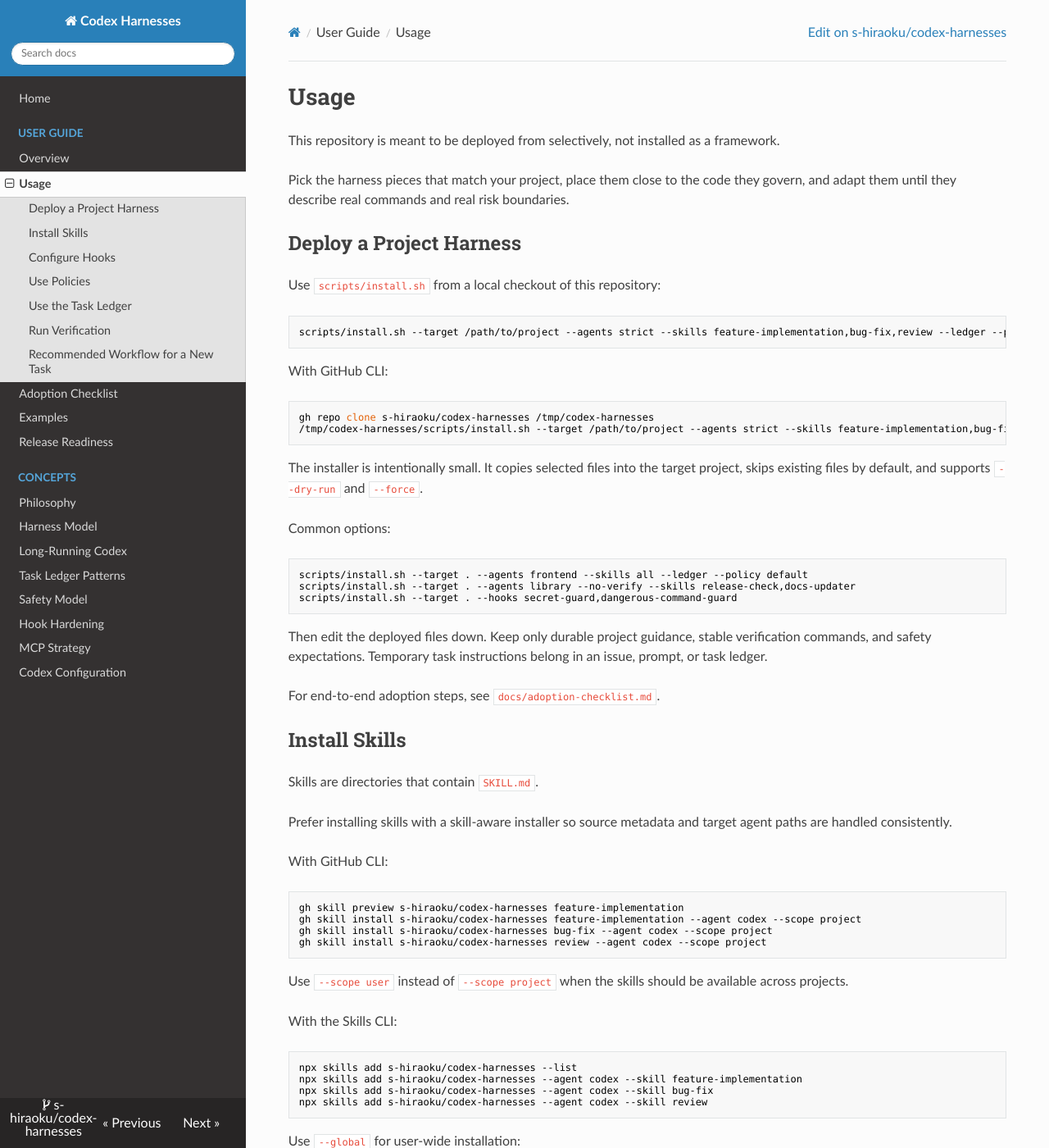
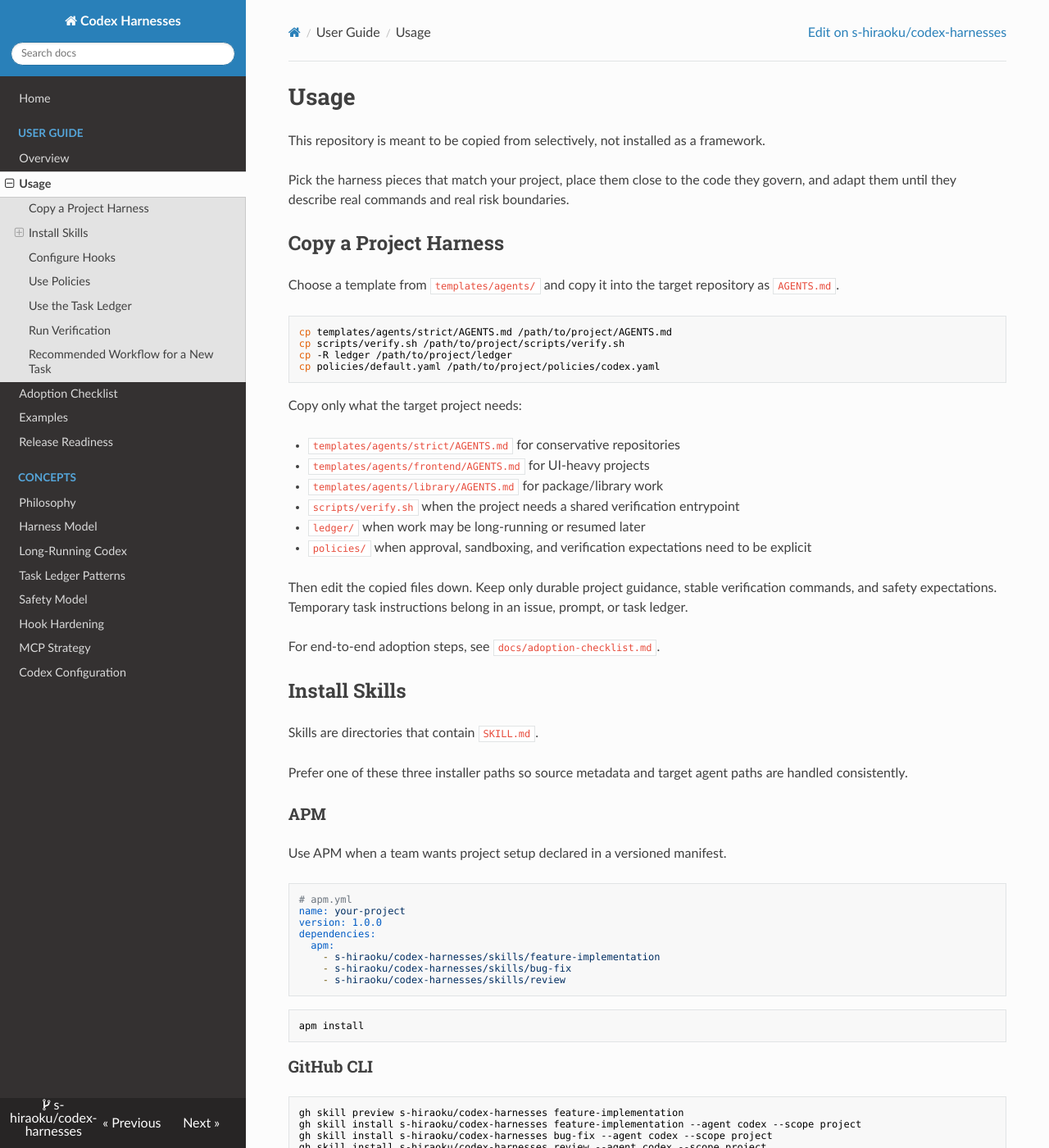
Before and after one commit to s-hiraoku/codex-harnesses, an MkDocs documentation site: the page built from docs/usage.md, in a window 1280 px wide and 1400 px high. Shown: the whole window at 82% size. Built offline with MkDocs 1.6.1, drawn with Linux system fonts in a browser that asks for light colours; nearby versions of some CDN libraries; some of the changed text lies outside the part shown.

Commit message:
Document recommended skill install methods

````diff
--- a/docs/usage.md
+++ b/docs/usage.md
@@ -1,35 +1,30 @@
 # Usage
 
-This repository is meant to be deployed from selectively, not installed as a framework.
+This repository is meant to be copied from selectively, not installed as a framework.
 
 Pick the harness pieces that match your project, place them close to the code they govern, and adapt them until they describe real commands and real risk boundaries.
 
-## Deploy a Project Harness
+## Copy a Project Harness
 
-Use `scripts/install.sh` from a local checkout of this repository:
+Choose a template from `templates/agents/` and copy it into the target repository as `AGENTS.md`.
 
 ```sh
-scripts/install.sh --target /path/to/project --agents strict --skills feature-implementation,bug-fix,review --ledger --policy default
+cp templates/agents/strict/AGENTS.md /path/to/project/AGENTS.md
+cp scripts/verify.sh /path/to/project/scripts/verify.sh
+cp -R ledger /path/to/project/ledger
+cp policies/default.yaml /path/to/project/policies/codex.yaml
 ```
 
-With GitHub CLI:
+Copy only what the target project needs:
 
-```sh
-gh repo clone s-hiraoku/codex-harnesses /tmp/codex-harnesses
-/tmp/codex-harnesses/scripts/install.sh --target /path/to/project --agents strict --skills feature-implementation,bug-fix,review --ledger --policy default
-```
+- `templates/agents/strict/AGENTS.md` for conservative repositories
+- `templates/agents/frontend/AGENTS.md` for UI-heavy projects
+- `templates/agents/library/AGENTS.md` for package/library work
+- `scripts/verify.sh` when the project needs a shared verification entrypoint
+- `ledger/` when work may be long-running or resumed later
+- `policies/` when approval, sandboxing, and verification expectations need to be explicit
 
-The installer is intentionally small. It copies selected files into the target project, skips existing files by default, and supports `--dry-run` and `--force`.
-
-Common options:
-
-```sh
-scripts/install.sh --target . --agents frontend --skills all --ledger --policy default
-scripts/install.sh --target . --agents library --no-verify --skills release-check,docs-updater
-scripts/install.sh --target . --hooks secret-guard,dangerous-command-guard
-```
-
-Then edit the deployed files down. Keep only durable project guidance, stable verification commands, and safety expectations. Temporary task instructions belong in an issue, prompt, or task ledger.
+Then edit the copied files down. Keep only durable project guidance, stable verification commands, and safety expectations. Temporary task instructions belong in an issue, prompt, or task ledger.
 
 For end-to-end adoption steps, see `docs/adoption-checklist.md`.
 
@@ -37,9 +32,28 @@ For end-to-end adoption steps, see `docs/adoption-checklist.md`.
 
 Skills are directories that contain `SKILL.md`.
 
-Prefer installing skills with a skill-aware installer so source metadata and target agent paths are handled consistently.
+Prefer one of these three installer paths so source metadata and target agent paths are handled consistently.
 
-With GitHub CLI:
+### APM
+
+Use APM when a team wants project setup declared in a versioned manifest.
+
+```yaml
+# apm.yml
+name: your-project
+version: 1.0.0
+dependencies:
+  apm:
+    - s-hiraoku/codex-harnesses/skills/feature-implementation
+    - s-hiraoku/codex-harnesses/skills/bug-fix
+    - s-hiraoku/codex-harnesses/skills/review
+```
+
+```sh
+apm install
+```
+
+### GitHub CLI
 
 ```sh
 gh skill preview s-hiraoku/codex-harnesses feature-implementation
@@ -50,7 +64,7 @@ gh skill install s-hiraoku/codex-harnesses review --agent codex --scope project
 
 Use `--scope user` instead of `--scope project` when the skills should be available across projects.
 
-With the Skills CLI:
+### Skills CLI
 
 ```sh
 npx skills add s-hiraoku/codex-harnesses --list
@@ -65,7 +79,7 @@ Use `--global` for user-wide installation:
 npx skills add s-hiraoku/codex-harnesses --agent codex --skill feature-implementation --global
 ```
 
-If your environment cannot use either installer, copy selected skill directories manually:
+If your environment cannot use these installers, copy selected skill directories manually:
 
 ```sh
 cp -R skills/feature-implementation /path/to/codex-skills/
@@ -97,27 +111,27 @@ For the boundary between payload scripts and environment-specific registration,
 
 Policy files in `policies/` are human-readable examples for approval, sandboxing, guards, verification, and git behavior.
 
-Install one into the target project and adapt it:
+Copy one into the target project and adapt it:
 
 ```sh
-scripts/install.sh --target /path/to/project --no-agents --no-verify --policy default
+cp policies/default.yaml /path/to/project/policies/codex.yaml
 ```
 
 The policy schema in `schemas/policy.schema.json` can be used by editors or validation tooling.
 
 ## Use the Task Ledger
 
-Install the `ledger/` templates into the target project when a task may run for a long time or be resumed later.
+Copy the `ledger/` templates into the target project when a task may run for a long time or be resumed later.
 
 ```sh
-scripts/install.sh --target /path/to/project --no-agents --no-verify --ledger
+cp -R ledger /path/to/project/ledger
 ```
 
 Update `ledger/current.md` before pausing, after major decisions, and before risky edits. Record meaningful check results in `ledger/verification.md` when future sessions or reviewers should trust them. Use `scripts/checkpoint.sh` to append branch, status, and commit context.
 
 ## Run Verification
 
-Deploy `scripts/verify.sh` into the target project, then adapt it to the project commands.
+Copy `scripts/verify.sh` into the target project, then adapt it to the project commands.
 
 ```sh
 bash scripts/verify.sh
````
Also changed, not shown: README.md (+38 -20 lines), docs/adoption-checklist.md (+6 -6 lines), docs/codex-config.md (+2 -1 lines), docs/user-guide.md (+43 -9 lines), 2 other files.
